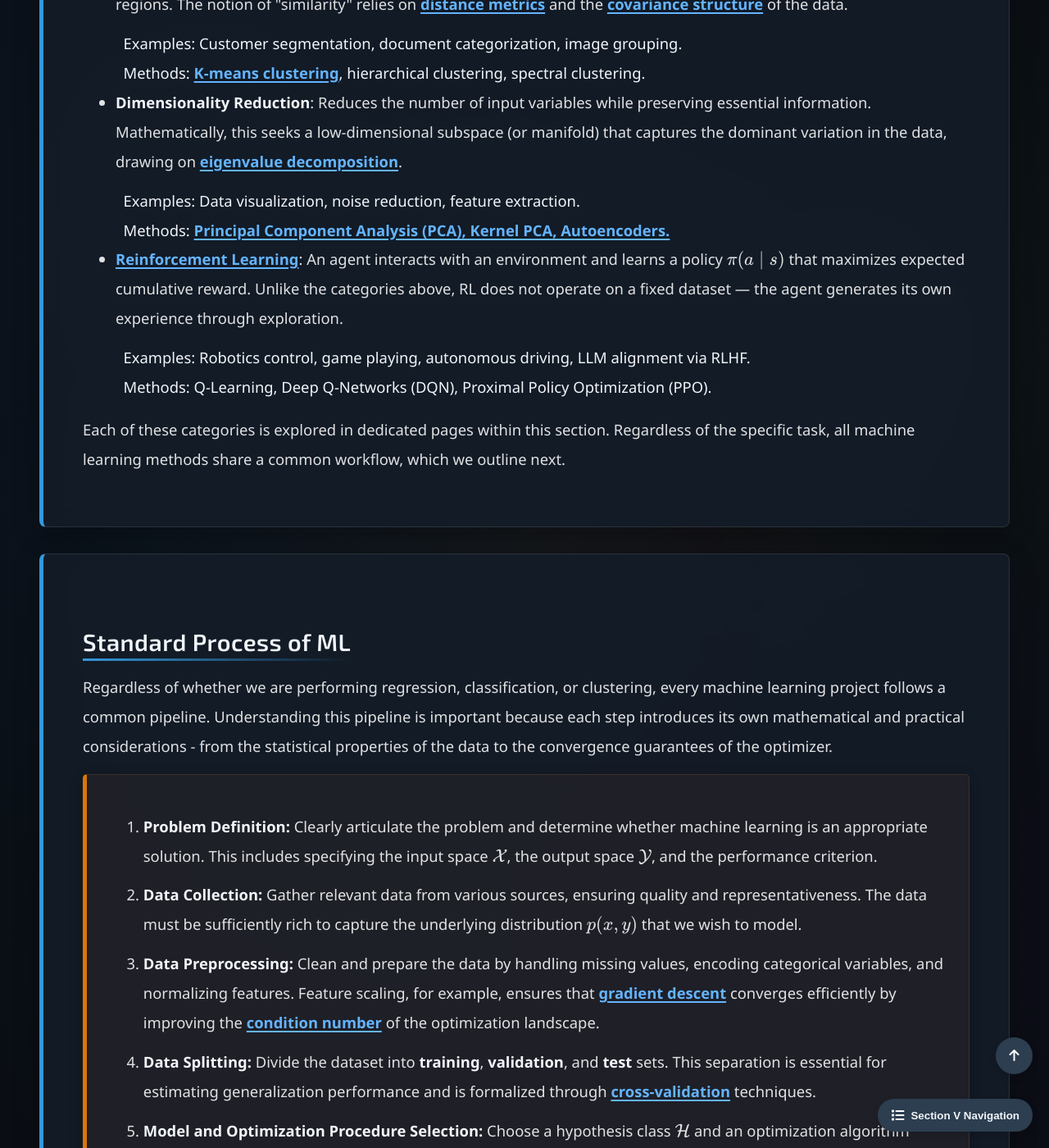
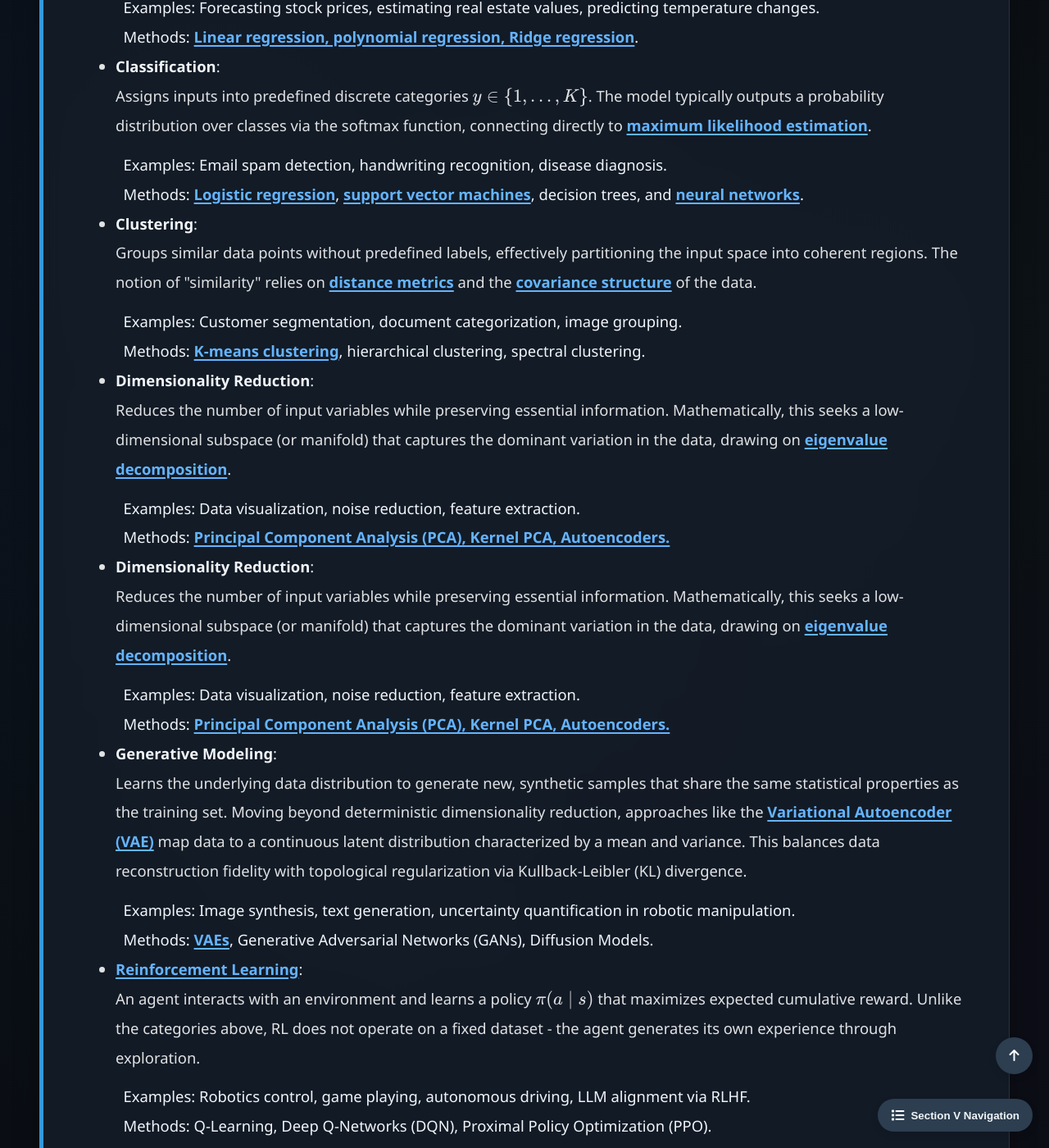
Before and after one commit to Yusukey01/yusukey01.github.io, a Jekyll site: the page built from Mathematics/Machine_learning/intro_ml.html, in a window 1280 px wide and 1400 px high, scrolled down 4593 px. Shown: the whole window at 82% size. Built offline with Jekyll 4.4.1, drawn with Linux system fonts in a browser that asks for light colours; some of the changed text lies outside the part shown.

Commit message:
revised explanations and style

```diff
--- a/Mathematics/Machine_learning/intro_ml.html
+++ b/Mathematics/Machine_learning/intro_ml.html
@@ -107,6 +107,13 @@ uses_python: false
                 </p>
 
                 <p>
+                    Beyond digital text processing, modern AI is increasingly extending into <strong>Physical AI</strong> and autonomous systems. While classical robotics often
+                    relies on deterministic models, real-world interaction is inherently stochastic. Modern frameworks must go beyond calculating point-estimates; they must
+                    quantify <strong>epistemic uncertainty</strong>. By treating system states as probability distributions, an AI can rigorously measure its own uncertainty,
+                    establishing a mathematical foundation for real-time safety and risk management.
+                </p>
+
+                <p>
                     With this broad motivation in hand, we now turn to the fundamental distinction that organizes the field:
                     the difference between <strong>supervised</strong> and <strong>unsupervised</strong> learning.
                 </p>
@@ -153,15 +160,19 @@ uses_python: false
                             particularly useful when labeling data is expensive or time-consuming, and it leverages the geometric structure
                             of the unlabeled data to improve generalization.
                         </li>
+
                         <li><strong>Self-Supervised Learning:</strong><br>
                             A form of unsupervised learning where the system generates its own supervisory signal from the input data
                             (e.g., predicting masked tokens in a sentence or reconstructing missing image patches). This approach
                             has become central to training large language models and modern computer vision systems.
                         </li>
+
                         <li><a href="intro_RL.html"><strong>Reinforcement Learning:</strong></a><br>
                             Rather than learning from a fixed dataset, an agent interacts with an environment and receives scalar reward signals.
                             The objective is to learn a policy that maximizes expected cumulative reward - a fundamentally different formulation
-                            from supervised or unsupervised learning.
+                            from supervised or unsupervised learning. In modern physical systems, this formulation increasingly incorporates
+                            <strong>uncertainty-aware</strong> constraints, ensuring safety-critical decision-making when the agent encounters
+                            out-of-distribution states.
                         </li>
                     </ul>
                 </p>
@@ -184,40 +195,62 @@ uses_python: false
 
                 <p>
                     <ul style="padding-left: 40px;">
-                        <li><strong>Regression</strong>: Predicts a continuous numerical value \(y \in \mathbb{R}\).
-                        The model learns a function \(f: \mathbb{R}^D \to \mathbb{R}\) that minimizes a loss such as
-                        the squared error. This is where <a href="../Linear_algebra/leastsquares.html"><strong>least-squares theory</strong></a>
-                        and <a href="../Calculus/gradient.html"><strong>gradient descent</strong></a> find their most direct application.</li>
+                        <li><strong>Regression</strong>:<br>
+                            Predicts a continuous numerical value \(y \in \mathbb{R}\). The model learns a function \(f: \mathbb{R}^D \to \mathbb{R}\)
+                            that minimizes a loss such as the squared error. This is where <a href="../Linear_algebra/leastsquares.html"><strong>least-squares theory</strong></a>
+                            and <a href="../Calculus/gradient.html"><strong>gradient descent</strong></a> find their most direct application.
+                        </li>
                         &nbsp;&nbsp;Examples: Forecasting stock prices, estimating real estate values, predicting temperature changes.
                         <br>
                         &nbsp;&nbsp;Methods: <a href="regression.html"><strong>Linear regression, polynomial regression, Ridge regression</strong></a>.
 
-                        <li><strong>Classification</strong>: Assigns inputs into predefined discrete categories \(y \in \{1, \ldots, K\}\).
-                        The model typically outputs a probability distribution over classes via the softmax function, connecting directly to
-                        <a href="../Probability/mle.html"><strong>maximum likelihood estimation</strong></a>.</li>
+                        <li><strong>Classification</strong>:<br>
+                            Assigns inputs into predefined discrete categories \(y \in \{1, \ldots, K\}\). The model typically outputs a probability distribution
+                            over classes via the softmax function, connecting directly to <a href="../Probability/mle.html"><strong>maximum likelihood estimation</strong></a>.
+                        </li>
                         &nbsp;&nbsp;Examples: Email spam detection, handwriting recognition, disease diagnosis.
                         <br>
                         &nbsp;&nbsp;Methods: <a href="intro_classification.html"><strong>Logistic regression</strong></a>, <a href="svm.html"><strong>support vector machines</strong></a>, decision trees, and <a href="neural_networks.html"><strong>neural networks</strong></a>.
 
-                        <li><strong>Clustering</strong>: Groups similar data points without predefined labels, effectively partitioning the input space
-                        into coherent regions. The notion of "similarity" relies on
-                        <a href="../Calculus/metric_space.html"><strong>distance metrics</strong></a> and the
-                        <a href="../Probability/covariance.html"><strong>covariance structure</strong></a> of the data.</li>
+                        <li><strong>Clustering</strong>:<br>
+                            Groups similar data points without predefined labels, effectively partitioning the input space into coherent regions.
+                            The notion of "similarity" relies on <a href="../Calculus/metric_space.html"><strong>distance metrics</strong></a> and the
+                            <a href="../Probability/covariance.html"><strong>covariance structure</strong></a> of the data.
+                        </li>
                         &nbsp;&nbsp;Examples: Customer segmentation, document categorization, image grouping.
                         <br>
                         &nbsp;&nbsp;Methods: <a href="clustering.html"><strong>K-means clustering</strong></a>, hierarchical clustering, spectral clustering.
 
-                        <li><strong>Dimensionality Reduction</strong>: Reduces the number of input variables while preserving essential information.
-                        Mathematically, this seeks a low-dimensional subspace (or manifold) that captures the dominant variation in the data,
-                        drawing on <a href="../Linear_algebra/eigenvectors.html"><strong>eigenvalue decomposition</strong></a>.</li>
+                        <li><strong>Dimensionality Reduction</strong>:<br>
+                            Reduces the number of input variables while preserving essential information. Mathematically, this seeks a low-dimensional
+                            subspace (or manifold) that captures the dominant variation in the data, drawing on <a href="../Linear_algebra/eigenvectors.html"><strong>eigenvalue decomposition</strong></a>.
+                        </li>
                         &nbsp;&nbsp;Examples: Data visualization, noise reduction, feature extraction.
                         <br>
                         &nbsp;&nbsp;Methods: <a href="pca.html"><strong>Principal Component Analysis (PCA), Kernel PCA, Autoencoders.</strong></a>
 
-                        <li><a href="intro_RL.html"><strong>Reinforcement Learning</strong></a>:
-                        An agent interacts with an environment and learns a policy \(\pi(a \mid s)\) that maximizes
-                        expected cumulative reward. Unlike the categories above, RL does not operate on a fixed dataset —
-                        the agent generates its own experience through exploration.</li>
+                        <li><strong>Dimensionality Reduction</strong>:<br>
+                            Reduces the number of input variables while preserving essential information. Mathematically, this seeks a low-dimensional subspace
+                            (or manifold) that captures the dominant variation in the data, drawing on <a href="../Linear_algebra/eigenvectors.html"><strong>eigenvalue decomposition</strong></a>.
+                        </li>
+                        &nbsp;&nbsp;Examples: Data visualization, noise reduction, feature extraction.
+                        <br>
+                        &nbsp;&nbsp;Methods: <a href="pca.html"><strong>Principal Component Analysis (PCA), Kernel PCA, Autoencoders.</strong></a>
+
+                        <li><strong>Generative Modeling</strong>:<br>
+                            Learns the underlying data distribution to generate new, synthetic samples that share the same statistical properties as
+                            the training set. Moving beyond deterministic dimensionality reduction, approaches like the <a href="vae.html"><strong>Variational Autoencoder (VAE)</strong></a>
+                            map data to a continuous latent distribution characterized by a mean and variance. This balances data reconstruction fidelity
+                            with topological regularization via Kullback-Leibler (KL) divergence.
+                        </li>
+                        &nbsp;&nbsp;Examples: Image synthesis, text generation, uncertainty quantification in robotic manipulation.
+                        <br>
+                        &nbsp;&nbsp;Methods: <a href="vae.html"><strong>VAEs</strong></a>, Generative Adversarial Networks (GANs), Diffusion Models.
+
+                        <li><a href="intro_RL.html"><strong>Reinforcement Learning</strong></a>:<br>
+                            An agent interacts with an environment and learns a policy \(\pi(a \mid s)\) that maximizes expected cumulative reward. Unlike the
+                            categories above, RL does not operate on a fixed dataset - the agent generates its own experience through exploration.
+                        </li>
                         &nbsp;&nbsp;Examples: Robotics control, game playing, autonomous driving, LLM alignment via RLHF.
                         <br>
                         &nbsp;&nbsp;Methods: Q-Learning, Deep Q-Networks (DQN), Proximal Policy Optimization (PPO).
@@ -244,57 +277,74 @@ uses_python: false
                 <div class="theorem">
                     <p>
                         <ol style="padding-left: 40px;">
-                            <li><strong>Problem Definition:</strong>
+                            <li><strong>Problem Definition:</strong><br>
                                 Clearly articulate the problem and determine whether machine learning is an appropriate solution.
                                 This includes specifying the input space \(\mathcal{X}\), the output space \(\mathcal{Y}\), and the
-                            performance criterion.</li>
+                                performance criterion.
+                            </li>
 
-                            <li><strong>Data Collection:</strong>
+                            <li><strong>Data Collection:</strong><br>
                                 Gather relevant data from various sources, ensuring quality and representativeness.
                                 The data must be sufficiently rich to capture the underlying distribution \(p(x, y)\)
-                            that we wish to model.</li>
+                                that we wish to model.
+                            </li>
 
-                            <li><strong>Data Preprocessing:</strong>
+                            <li><strong>Data Preprocessing:</strong><br>
                                 Clean and prepare the data by handling missing values, encoding categorical variables, and
                                 normalizing features. Feature scaling, for example, ensures that
                                 <a href="../Calculus/gradient.html"><strong>gradient descent</strong></a>
                                 converges efficiently by improving the
                                 <a href="../Calculus/duality.html"><strong>condition number</strong></a>
-                            of the optimization landscape.</li>
+                                of the optimization landscape.
+                            </li>
 
-                            <li><strong>Data Splitting:</strong>
+                            <li><strong>Data Splitting:</strong><br>
                                 Divide the dataset into <strong>training</strong>, <strong>validation</strong>, and <strong>test</strong> sets.
                                 This separation is essential for estimating generalization performance and is formalized through
-                            <a href="regression.html"><strong>cross-validation</strong></a> techniques.</li>
+                                <a href="regression.html"><strong>cross-validation</strong></a> techniques.
+                            </li>
 
-                            <li><strong>Model and Optimization Procedure Selection:</strong>
+                            <li><strong>Model and Optimization Procedure Selection:</strong><br>
                                 Choose a hypothesis class \(\mathcal{H}\) and an optimization algorithm based on the problem type and
                                 data characteristics. This step involves the fundamental
                                 <a href="regression.html"><strong>bias-variance tradeoff</strong></a>:
-                            a more expressive model can fit the training data better (lower bias) but may generalize poorly (higher variance).</li>
+                                a more expressive model can fit the training data better (lower bias) but may generalize poorly (higher variance).
+                            </li>
 
-                            <li><strong>Training:</strong>
+                            <li><strong>Training:</strong><br>
                                 Optimize the model parameters \(\theta\) by minimizing the empirical loss on the training set.
                                 For <a href="neural_networks.html"><strong>neural networks</strong></a>, this involves
                                 <a href="autodiff.html"><strong>backpropagation</strong></a> - an efficient application of the
-                            chain rule — combined with stochastic gradient descent or its variants.</li>
+                                chain rule — combined with stochastic gradient descent or its variants.
+                            </li>
 
-                            <li><strong>Evaluation:</strong>
+                            <li><strong>Evaluation:</strong><br>
                                 Assess the model's performance using the validation set and appropriate metrics (e.g., accuracy, precision, recall).
-                            For regression, common choices are mean squared error.</li>
+                                For regression, common choices are mean squared error.
+                            </li>
 
-                            <li><strong>Hyperparameter Tuning:</strong>
+                            <li><strong>Hyperparameter Tuning:</strong><br>
                                 Optimize hyperparameters (e.g.,
                                 <a href="regression.html"><strong>regularization strength \(\lambda\)</strong></a>,
-                            learning rate, network depth) using grid search, random search, or Bayesian optimization.</li>
+                                learning rate, network depth) using grid search, random search, or Bayesian optimization.
+                            </li>
 
-                            <li><strong>Testing:</strong>
+                            <li><strong>Testing:</strong><br>
                                 Evaluate the final model on the held-out test set to obtain an unbiased estimate of generalization performance.
-                            This test set must remain untouched until this stage to preserve statistical validity.</li>
+                                This test set must remain untouched until this stage to preserve statistical validity.
+                            </li>
 
-                            <li><strong>Deployment and Monitoring:</strong>
+                            <li><strong>Deployment and Monitoring:</strong><br>
+                                Integrate the model into a production environment. In practice, the data distribution may shift over time (<strong>distribution shift</strong>),
+                                requiring continuous monitoring and periodic retraining. For safety-critical systems, this phase relies heavily on <strong>out-of-distribution detection</strong>:
+                                if a model's estimated epistemic uncertainty exceeds a learned threshold, the system recognizes it is operating outside its confident regime and can trigger
+                                immediate safety aborts.
+                            </li>
+
+                            <li><strong>Deployment and Monitoring:</strong><br>
                                 Integrate the model into a production environment. In practice, the data distribution may shift over time
-                            (<strong>distribution shift</strong>), requiring continuous monitoring and periodic retraining.</li>
+                                (<strong>distribution shift</strong>), requiring continuous monitoring and periodic retraining.
+                            </li>
                         </ol>
                     </p>
                 </div>
```
Lines whose indentation alone changed are shown as unchanged.
